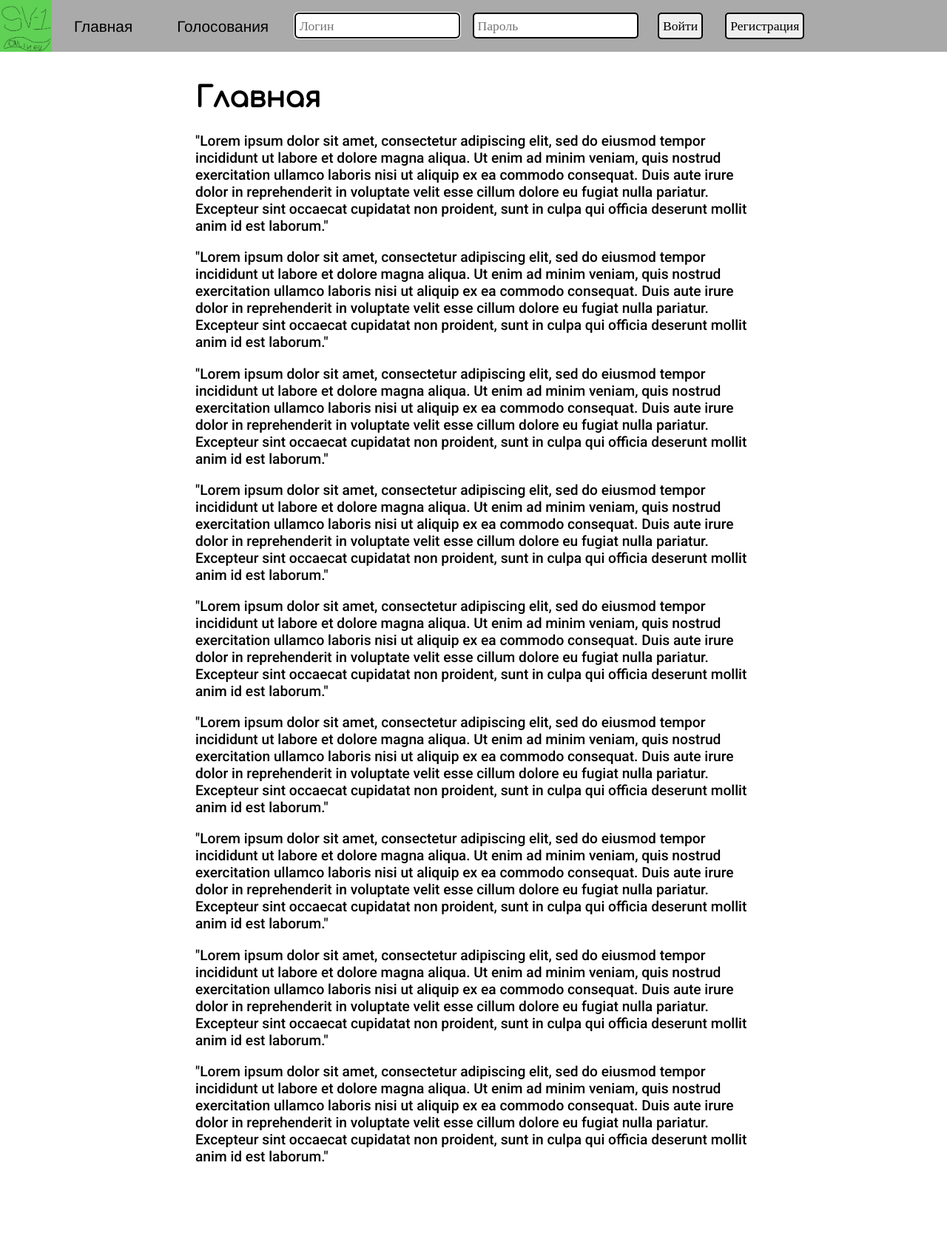
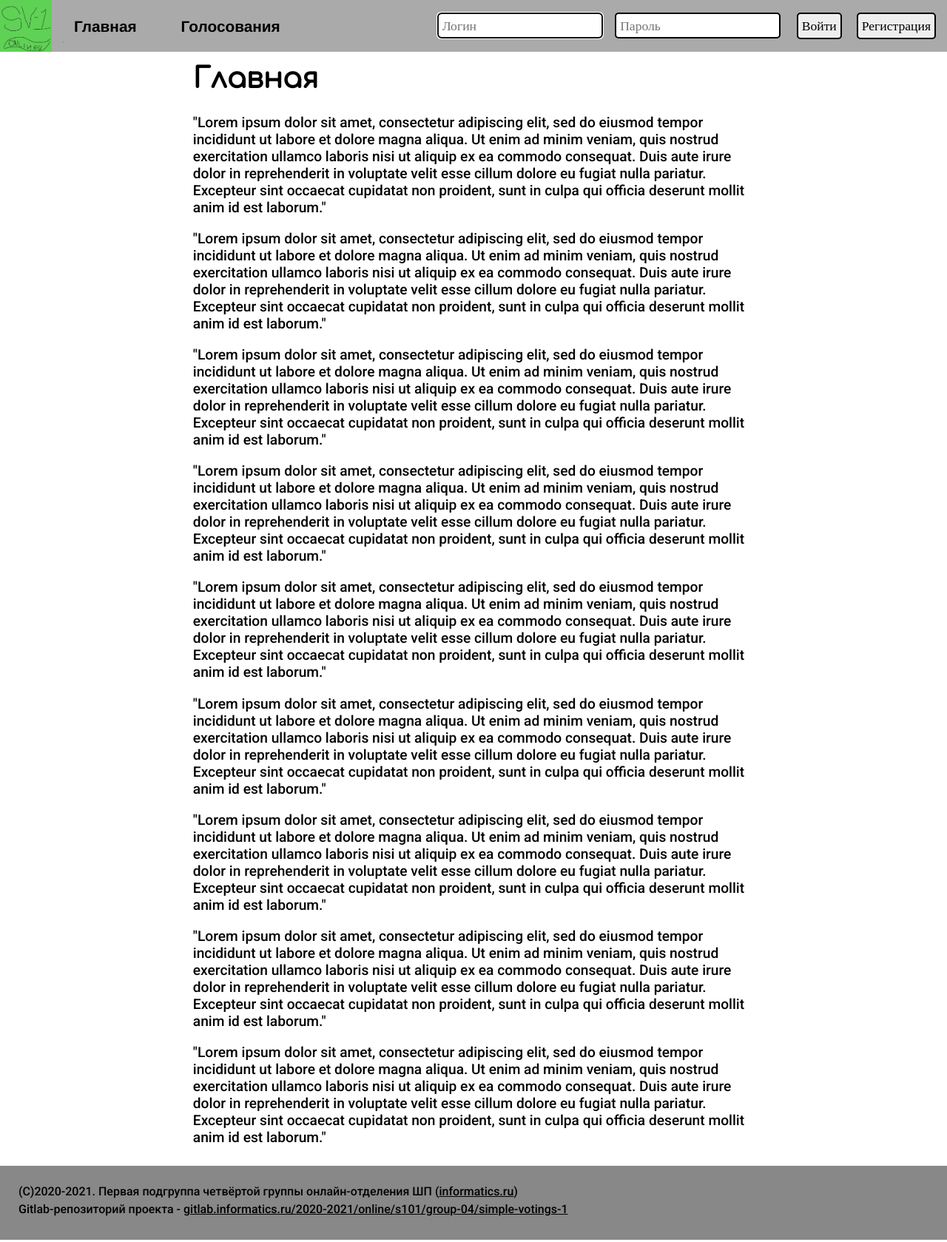
Before and after one commit to KozlovKV/django-votings, a Django app: page / in a window 1280 px wide. Shown: the whole page at 74% size. Run offline with Django 3.2, Linux system fonts and the light colour scheme.

Commit message:
Added footer, changed rules of extending and move profile btns to right side

```diff
--- /dev/null
+++ b/menu_app/static/menu_app/css/footer_style.css
@@ -0,0 +1,17 @@
+.footer-block {
+    position: relative;
+    left: -8px;
+    bottom: -8px;
+    padding: 20px;
+    width: 100%;
+    height: 60px;
+    background-color: #888;
+}
+
+.footer-block p {
+    margin: 5px;
+}
+
+.footer-block a {
+    color: black;
+}
--- a/menu_app/static/menu_app/css/menu_style.css
+++ b/menu_app/static/menu_app/css/menu_style.css
@@ -10,6 +10,7 @@
     height: 8%;
     background-color: #AAA;
     font-size: 1.3rem;
+    font-weight: 900;
     font-family: Jura;
 }
 
@@ -51,8 +52,11 @@
     justify-content: center;
 }
 
-.login-profile-block label {
-    display: none;
+.login-profile-block {
+    display: flex;
+    justify-content: space;
+    position: absolute;
+    right: 5px;
 }
 
 input {
--- a/menu_app/templates/base.html
+++ b/menu_app/templates/base.html
@@ -8,8 +8,18 @@
     {% endblock %}
 </head>
 <body>
-    {% include 'menu.html' %}
-    {% block body %}
-    {% endblock %}
+    <header>
+        {% include 'menu.html' %}
+        {% block header %}
+        {% endblock %}
+    </header>
+    <main class="content-block">
+        {% block main %}
+        {% endblock %}
+    </main>
+    <footer>
+        {% block footer %}
+        {% endblock %}
+    </footer>
 </body>
 </html>
--- /dev/null
+++ b/menu_app/templates/footer.html
@@ -0,0 +1,13 @@
+{% load static %}
+<link rel="stylesheet" type="text/css" href="{% static 'menu_app/css/footer_style.css' %}">
+<div class="footer-block">
+    <p>
+        (C)2020-2021. Первая подгруппа четвёртой группы онлайн-отделения ШП
+        (<a href="https://informatics.ru/">informatics.ru</a>)
+    </p>
+    <p>Gitlab-репозиторий проекта -
+        <a href="https://gitlab.informatics.ru/2020-2021/online/s101/group-04/simple-votings-1">
+            gitlab.informatics.ru/2020-2021/online/s101/group-04/simple-votings-1
+        </a>
+    </p>
+</div>
--- a/menu_app/templates/index.html
+++ b/menu_app/templates/index.html
@@ -4,7 +4,7 @@
     <title>Главная</title>
 {% endblock %}
 
-{% block body %}
+{% block main %}
     <h1>Главная</h1>
     <p>"Lorem ipsum dolor sit amet, consectetur adipiscing elit, sed do eiusmod tempor incididunt ut labore et dolore magna aliqua. Ut enim ad minim veniam, quis nostrud exercitation ullamco laboris nisi ut aliquip ex ea commodo consequat. Duis aute irure
         dolor in reprehenderit in voluptate velit esse cillum dolore eu fugiat nulla pariatur. Excepteur sint occaecat cupidatat non proident, sunt in culpa qui officia deserunt mollit anim id est laborum."</p>
@@ -25,3 +25,7 @@
     <p>"Lorem ipsum dolor sit amet, consectetur adipiscing elit, sed do eiusmod tempor incididunt ut labore et dolore magna aliqua. Ut enim ad minim veniam, quis nostrud exercitation ullamco laboris nisi ut aliquip ex ea commodo consequat. Duis aute irure
         dolor in reprehenderit in voluptate velit esse cillum dolore eu fugiat nulla pariatur. Excepteur sint occaecat cupidatat non proident, sunt in culpa qui officia deserunt mollit anim id est laborum."</p>
 {% endblock %}
+
+{% block footer %}
+    {% include 'footer.html' %}
+{% endblock %}
--- a/menu_app/templates/menu.html
+++ b/menu_app/templates/menu.html
@@ -12,22 +12,22 @@
         </a>
     {% endfor %}
     {% if request.user.is_authenticated %}
-<!--        <div class="login-profile-block">-->
+        <div class="login-profile-block">
 <!--                <span>Пользователь: {{ request.user }}</span>-->
             {% for item in profile_menu %}
                 <a href="{{ item.url }}" class="btn horizontal-border">
                     {{ item.label }}
                 </a>
             {% endfor %}
-<!--        </div>-->
+        </div>
     {% else %}
-<!--        <div class="login-profile-block">-->
+        <div class="login-profile-block">
             <form action="/login/" method="post">
                 {% csrf_token %} {{ form.username }} {{ form.password }}
-            <input class="header-link" type="submit" value="Войти">
+                <input class="simple-btn" type="submit" value="Войти">
             </form>
-<!--        </div>-->
-        <button class="header-link" id="reg_btn">Регистрация</button>
+            <button class="simple-btn" id="reg_btn">Регистрация</button>
+        </div>
     {% endif %}
 </div>
 <div class="block hidden-top" id="reg_block">
--- a/profile_app/templates/profile_test.html
+++ b/profile_app/templates/profile_test.html
@@ -4,6 +4,6 @@
     <title>Профиль</title>
 {% endblock %}
 
-{% block body %}
+{% block main %}
     <h1 class="test">Тестовая страница приложения профиля</h1>
 {% endblock %}
--- a/report_app/templates/report_test.html
+++ b/report_app/templates/report_test.html
@@ -4,6 +4,6 @@
     <title>Поддержка</title>
 {% endblock %}
 
-{% block body %}
+{% block main %}
     <h1 class="test">Тестовая страница приложения поддержки</h1>
 {% endblock %}
--- a/static/css/btn_style.css
+++ b/static/css/btn_style.css
@@ -1,6 +1,5 @@
 @import url('https://fonts.googleapis.com/css2?family=Comfortaa&family=Jura:wght@700&family=Roboto:wght@500&display=swap');
 
-*,
 *:before,
 *:after {
   box-sizing: border-box;
--- a/static/css/main_style.css
+++ b/static/css/main_style.css
@@ -9,10 +9,14 @@
 
 body {
     padding: 0;
-    padding: 6% 20%;
+    padding-top: 4%;
     height: 100%;
+    font-family: Roboto;
+}
+
+.content-block {
+    margin: 0 20%;
     font-size: 1.2rem;
-    font-family: Roboto;
 }
 
 h1,
@@ -43,12 +47,21 @@ h2 {
     transform: translateX(1000px);
 }
 
-button {
+.simple-btn {
     display: inline-block;
+    padding: 5px;
+    margin: 10px;
     border: 2px solid black;
     border-radius: 5px;
     font-size: 1.1rem;
-    padding: 5px;
-    margin: 10px;
     font-family: Jura;
+    background-color: #eee;
 }
+
+.simple-btn:hover {
+    background-color: #ccc;
+}
+
+.simple-btn:active {
+    background-color: #aaa;
+}
--- a/vote_app/templates/vote_test.html
+++ b/vote_app/templates/vote_test.html
@@ -4,6 +4,6 @@
     <title>Поддержка</title>
 {% endblock %}
 
-{% block body %}
+{% block main %}
     <h1 class="test">Тестовая страница приложения голосований</h1>
 {% endblock %}
```
Lines whose indentation alone changed are shown as unchanged.
